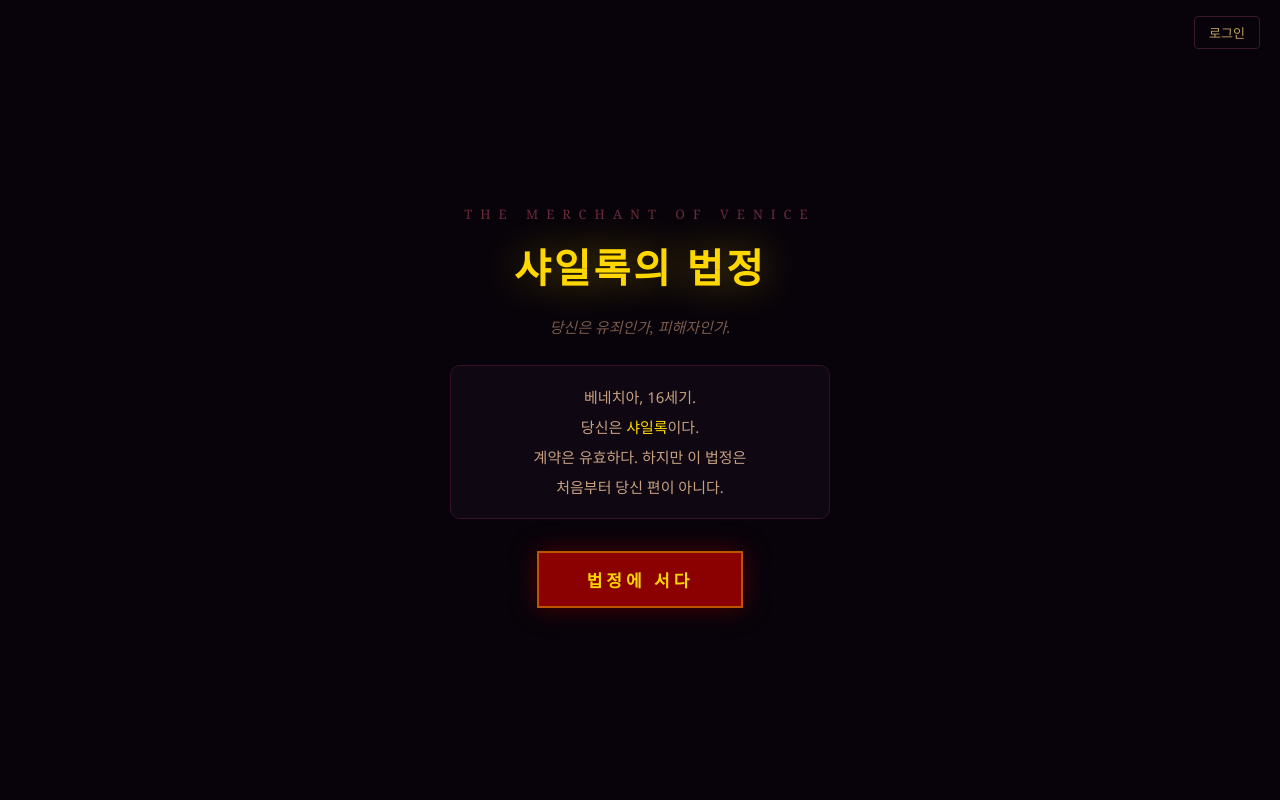
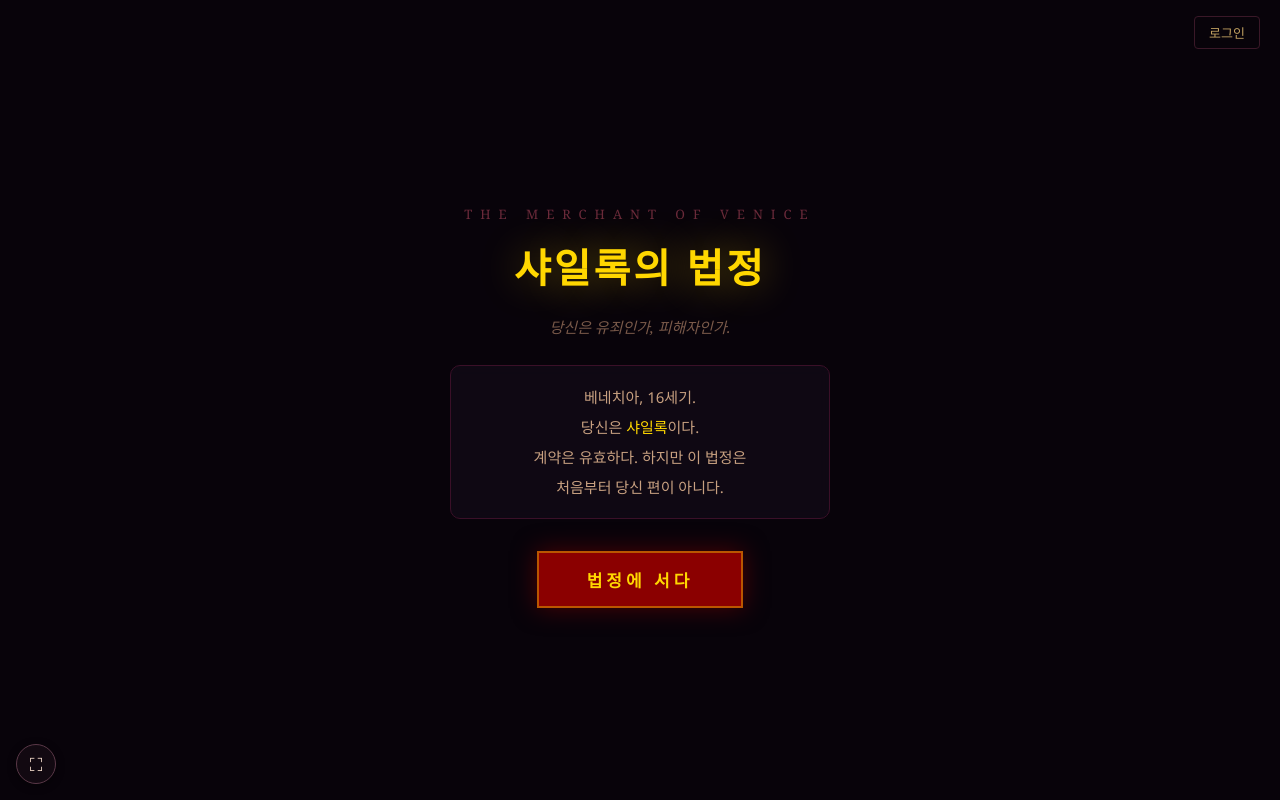
Before and after one commit to amyshindev/shylock, a Next.js app in the folder frontend/: page / in a window 1280 px wide. Built offline with nearby package versions, Linux system fonts and the light colour scheme; no server answers; a web font is replaced by a local one.

Commit message:
feat: 전체화면 보기 버튼 추가

```diff
--- a/frontend/app/layout.tsx
+++ b/frontend/app/layout.tsx
@@ -1,6 +1,7 @@
 import type { Metadata, Viewport } from "next";
 
 import { ForceLandscape } from "@/components/ui/ForceLandscape";
+import { FullscreenButton } from "@/components/ui/FullscreenButton";
 import "./globals.css";
 
 export const metadata: Metadata = {
@@ -24,7 +25,13 @@ export default function RootLayout({ children }: { children: React.ReactNode })
         />
       </head>
       <body>
-        <ForceLandscape>{children}</ForceLandscape>
+        {/* Button must live inside ForceLandscape, not beside it — that
+            wrapper CSS-rotates the whole shell on portrait phones, and a
+            sibling outside it wouldn't rotate along with everything else. */}
+        <ForceLandscape>
+          {children}
+          <FullscreenButton />
+        </ForceLandscape>
       </body>
     </html>
   );
--- /dev/null
+++ b/frontend/components/ui/FullscreenButton.tsx
@@ -0,0 +1,47 @@
+"use client";
+
+import { useFullscreen } from "@/hooks/use-fullscreen";
+
+/**
+ * Global fullscreen toggle, rendered once in the root layout so it's
+ * available on every screen (title, battle, ending, records). Sits at
+ * bottom-left — LoreChatWidget already owns bottom-right within battle.
+ *
+ * iOS Safari has no Fullscreen API for arbitrary elements (only <video>),
+ * so isSupported is false there and the button doesn't render at all
+ * rather than showing something that would silently no-op.
+ */
+export function FullscreenButton() {
+  const { isFullscreen, isSupported, toggleFullscreen } = useFullscreen();
+
+  if (!isSupported) return null;
+
+  return (
+    <button
+      type="button"
+      aria-label={isFullscreen ? "전체화면 끄기" : "전체화면으로 보기"}
+      title={isFullscreen ? "전체화면 끄기" : "전체화면으로 보기"}
+      onClick={toggleFullscreen}
+      style={{
+        position: "fixed",
+        bottom: 16,
+        left: 16,
+        zIndex: 38,
+        width: 40,
+        height: 40,
+        borderRadius: "50%",
+        display: "flex",
+        alignItems: "center",
+        justifyContent: "center",
+        fontSize: 18,
+        background: "rgba(20, 10, 18, 0.95)",
+        color: "#f0d8c8",
+        border: "1px solid #5a3848",
+        boxShadow: "0 2px 8px rgba(0, 0, 0, 0.45)",
+        cursor: "pointer",
+      }}
+    >
+      {isFullscreen ? "🗗" : "⛶"}
+    </button>
+  );
+}
--- /dev/null
+++ b/frontend/hooks/use-fullscreen.ts
@@ -0,0 +1,37 @@
+"use client";
+
+import { useCallback, useEffect, useState } from "react";
+
+/**
+ * Fullscreen API wrapper. iOS Safari never implemented this API for
+ * arbitrary elements (only <video>), so isSupported is false there and
+ * callers should hide the toggle rather than show a button that no-ops.
+ */
+export function useFullscreen() {
+  const [isFullscreen, setIsFullscreen] = useState(false);
+  const [isSupported, setIsSupported] = useState(false);
+
+  useEffect(() => {
+    setIsSupported(
+      typeof document !== "undefined" &&
+        (document.fullscreenEnabled ?? false),
+    );
+
+    const handleChange = () => setIsFullscreen(document.fullscreenElement != null);
+    document.addEventListener("fullscreenchange", handleChange);
+    handleChange();
+    return () => document.removeEventListener("fullscreenchange", handleChange);
+  }, []);
+
+  const toggleFullscreen = useCallback(() => {
+    if (document.fullscreenElement) {
+      void document.exitFullscreen();
+    } else {
+      void document.documentElement.requestFullscreen().catch(() => {
+        // Blocked (missing user gesture, permissions policy, etc.) — no-op.
+      });
+    }
+  }, []);
+
+  return { isFullscreen, isSupported, toggleFullscreen };
+}
```
